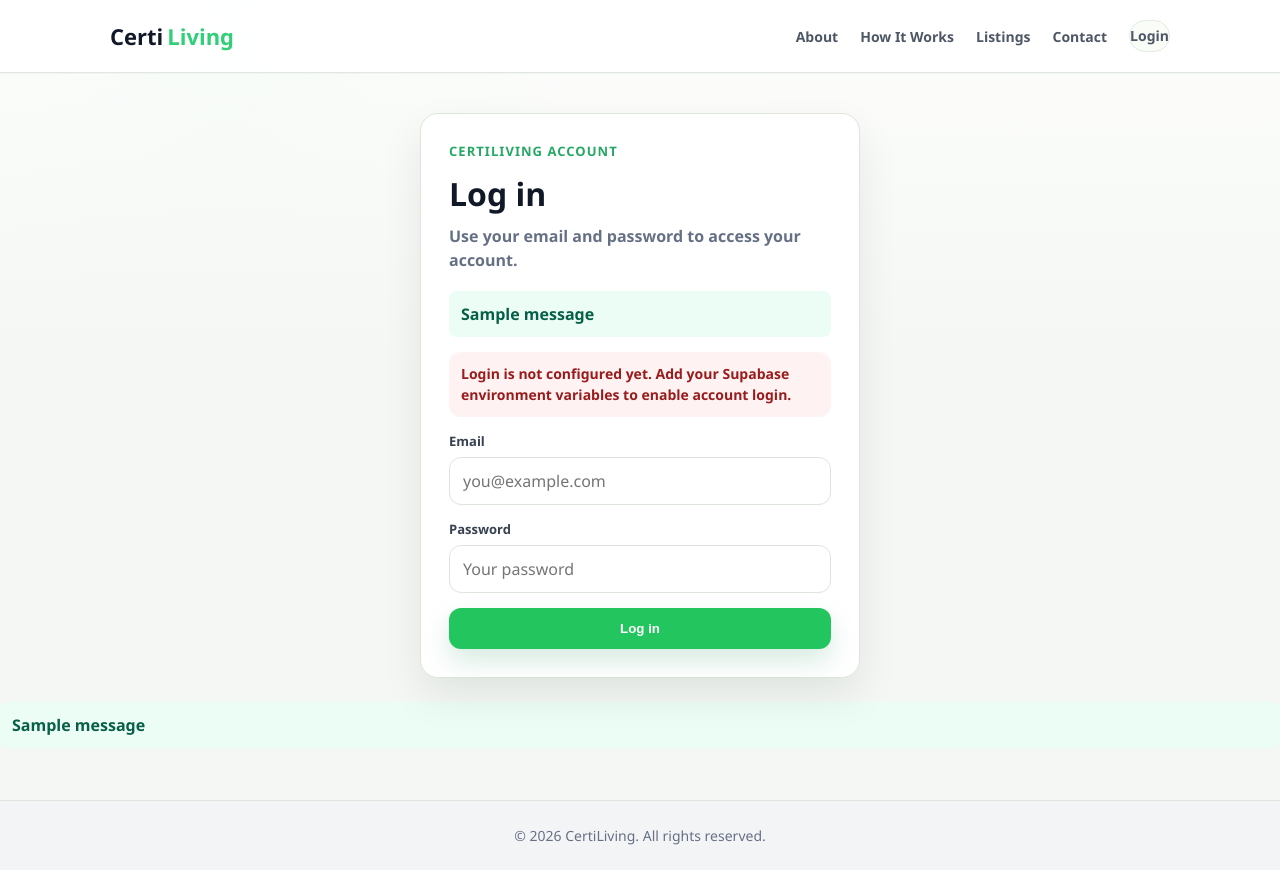
After one commit to joehindle/certiliving-website, a Flask app: page /login in a window 1280 px wide. The commit adds this page. Run offline with Flask 3, Linux system fonts and the light colour scheme; one stand-in notice (Sample message) is shown; parts of the project's set-up code (start-up, migrations or seed data) failed here and were passed over; some libraries are stand-ins or nearby versions.

Commit message:
implement Supabase authentication, add login/logout functionality and update templates

```diff
--- a/app/__init__.py
+++ b/app/__init__.py
@@ -5,6 +5,13 @@ from flask import Flask, abort, render_template, request, session
 from dotenv import load_dotenv
 
 from .extensions import limiter
+
+
+def _supabase_auth_config_present(config):
+    return bool(
+        (config.get("SUPABASE_URL") or "").strip()
+        and (config.get("SUPABASE_PUBLISHABLE_KEY") or "").strip()
+    )
 
 
 
@@ -16,7 +23,9 @@ def create_app(test_config=None):
     app.config.from_mapping(
         DATABASE_URL=os.environ.get("DATABASE_URL"),
         SECRET_KEY=os.environ.get("SECRET_KEY"),
-        ADMIN_PASSWORD=os.environ.get("ADMIN_PASSWORD"),
+        SUPABASE_URL=os.environ.get("SUPABASE_URL"),
+        SUPABASE_PUBLISHABLE_KEY=os.environ.get("SUPABASE_PUBLISHABLE_KEY"),
+        SUPABASE_ADMIN_EMAILS=os.environ.get("SUPABASE_ADMIN_EMAILS", ""),
         RESEND_API_KEY=os.environ.get("RESEND_API_KEY"),
         RESEND_FROM_EMAIL=os.environ.get("RESEND_FROM_EMAIL", "onboarding@resend.dev"),
         ENQUIRY_TO_EMAIL=os.environ.get("ENQUIRY_TO_EMAIL", "team@certiliving.co.uk"),
@@ -44,8 +53,11 @@ def create_app(test_config=None):
 
     if not app.config.get("SECRET_KEY"):
         raise RuntimeError("SECRET_KEY is required. Set it via env or instance/config.py.")
-    if not app.config.get("ADMIN_PASSWORD"):
-        raise RuntimeError("ADMIN_PASSWORD is required. Set it via env or instance/config.py.")
+    if not _supabase_auth_config_present(app.config):
+        raise RuntimeError(
+            "SUPABASE_URL and SUPABASE_PUBLISHABLE_KEY are required. "
+            "Set them via env or instance/config.py."
+        )
     if not app.config.get("DATABASE_URL"):
         raise RuntimeError("DATABASE_URL is required. Set it via env or instance/config.py.")
 
@@ -57,10 +69,23 @@ def create_app(test_config=None):
             session["_csrf_token"] = token
         turnstile_site_key = app.config.get("TURNSTILE_SITE_KEY")
         turnstile_secret_key = app.config.get("TURNSTILE_SECRET_KEY")
+        current_user_email = session.get("auth_email")
+        current_user_roles = session.get("auth_roles") or []
+        admin_emails = {
+            email.strip().lower()
+            for email in (app.config.get("SUPABASE_ADMIN_EMAILS") or "").split(",")
+            if email.strip()
+        }
         return {
             "csrf_token": token,
             "turnstile_site_key": turnstile_site_key,
             "turnstile_enabled": bool(turnstile_site_key and turnstile_secret_key),
+            "current_user_email": current_user_email,
+            "current_user_roles": current_user_roles,
+            "current_user_is_admin": (
+                "admin" in current_user_roles
+                or (current_user_email or "").strip().lower() in admin_emails
+            ),
         }
 
     @app.before_request
@@ -81,6 +106,9 @@ def create_app(test_config=None):
     from . import listings
     app.register_blueprint(listings.bp)
 
+    from . import auth
+    app.register_blueprint(auth.bp)
+
     from . import admin
     app.register_blueprint(admin.bp)
 
--- a/app/static/css/style.css
+++ b/app/static/css/style.css
@@ -102,6 +102,32 @@ main { flex: 1; }
 .nav-links a:hover {
   color: var(--text);
   opacity: 1;
+}
+
+.nav-auth-form {
+  margin: 0;
+}
+
+.nav-auth-form button,
+.nav-login-link {
+  appearance: none;
+  border: 1px solid var(--border);
+  border-radius: 999px;
+  background: var(--surface-soft);
+  color: var(--ink-soft);
+  cursor: pointer;
+  font: inherit;
+  font-size: 14px;
+  font-weight: 800;
+  line-height: 1;
+  padding: 9px 13px;
+  text-decoration: none;
+}
+
+.nav-auth-form button:hover,
+.nav-login-link:hover {
+  border-color: var(--border-strong);
+  color: var(--text);
 }
 
 @media (max-width: 650px) {
@@ -970,6 +996,85 @@ main { flex: 1; }
   line-height: 1.6;
 }
 
+.auth-page {
+  display: grid;
+  min-height: 68vh;
+  place-items: center;
+}
+
+.auth-card {
+  width: min(100%, 440px);
+  background: var(--surface);
+  border: 1px solid var(--border);
+  border-radius: 18px;
+  box-shadow: var(--shadow);
+  display: grid;
+  gap: 15px;
+  padding: 28px;
+}
+
+.auth-card h1 {
+  margin: 0;
+  color: var(--text);
+  font-size: 32px;
+  font-weight: 800;
+  line-height: 1.2;
+}
+
+.auth-kicker {
+  margin: 0;
+  color: var(--accent-dark);
+  font-size: 13px;
+  font-weight: 800;
+  letter-spacing: 0.08em;
+  text-transform: uppercase;
+}
+
+.auth-subtitle {
+  margin: -4px 0 4px;
+  color: var(--muted);
+  font-weight: 600;
+  line-height: 1.5;
+}
+
+.auth-messages {
+  display: grid;
+  gap: 8px;
+}
+
+.auth-field span {
+  display: block;
+  margin-bottom: 7px;
+  color: #374151;
+  font-size: 13px;
+  font-weight: 800;
+}
+
+.auth-field input {
+  width: 100%;
+  padding: 12px 13px;
+  border: 1px solid var(--border);
+  border-radius: 12px;
+  color: var(--text);
+  font: inherit;
+  outline: none;
+}
+
+.auth-field input:focus {
+  border-color: var(--accent);
+  box-shadow: 0 0 0 3px rgba(49, 207, 120, 0.14);
+}
+
+.auth-notice {
+  padding: 12px;
+  border-radius: 12px;
+  background: #fef2f2;
+  color: #991b1b;
+  font-size: 14px;
+  font-weight: 700;
+  line-height: 1.45;
+}
+
 .flash-container {
   margin-bottom: 20px;
 }
--- /dev/null
+++ b/app/templates/auth/login.html
@@ -0,0 +1,43 @@
+{% extends "base.html" %}
+{% block content %}
+<div class="container auth-page">
+  <form method="post" class="auth-card">
+    <input type="hidden" name="csrf_token" value="{{ csrf_token }}">
+    {% if next_url %}
+      <input type="hidden" name="next" value="{{ next_url }}">
+    {% endif %}
+
+    <p class="auth-kicker">CertiLiving account</p>
+    <h1>Log in</h1>
+    <p class="auth-subtitle">Use your email and password to access your account.</p>
+
+    {% with messages = get_flashed_messages(with_categories=true) %}
+      {% if messages %}
+        <div class="auth-messages">
+          {% for category, message in messages %}
+            <div class="flash {{ category }}">{{ message }}</div>
+          {% endfor %}
+        </div>
+      {% endif %}
+    {% endwith %}
+
+    {% if not supabase_auth_enabled %}
+      <div class="auth-notice">
+        Login is not configured yet. Add your Supabase environment variables to enable account login.
+      </div>
+    {% endif %}
+
+    <label class="auth-field">
+      <span>Email</span>
+      <input type="email" name="email" placeholder="you@example.com" autocomplete="email" required>
+    </label>
+
+    <label class="auth-field">
+      <span>Password</span>
+      <input type="password" name="password" placeholder="Your password" autocomplete="current-password" required>
+    </label>
+
+    <button class="primary-btn" type="submit">Log in</button>
+  </form>
+</div>
+{% endblock %}
--- a/app/templates/base.html
+++ b/app/templates/base.html
@@ -21,6 +21,17 @@
       <a href="{{ url_for('listings.index') }}#how">How It Works</a>
       <a href="{{ url_for('listings.index') }}#listings">Listings</a>
       <a href="{{ url_for('listings.index') }}#contact">Contact</a>
+      {% if current_user_email %}
+        {% if current_user_is_admin %}
+          <a href="{{ url_for('admin.listings_index') }}">Admin</a>
+        {% endif %}
+        <form class="nav-auth-form" method="post" action="{{ url_for('auth.logout') }}">
+          <input type="hidden" name="csrf_token" value="{{ csrf_token }}">
+          <button type="submit">Logout</button>
+        </form>
+      {% else %}
+        <a class="nav-login-link" href="{{ url_for('auth.login') }}">Login</a>
+      {% endif %}
     </nav>
   </div>
 </header>
```
Also changed, not shown: app/admin.py (+6 -22 lines), app/auth.py (added, +183 -0 lines).
